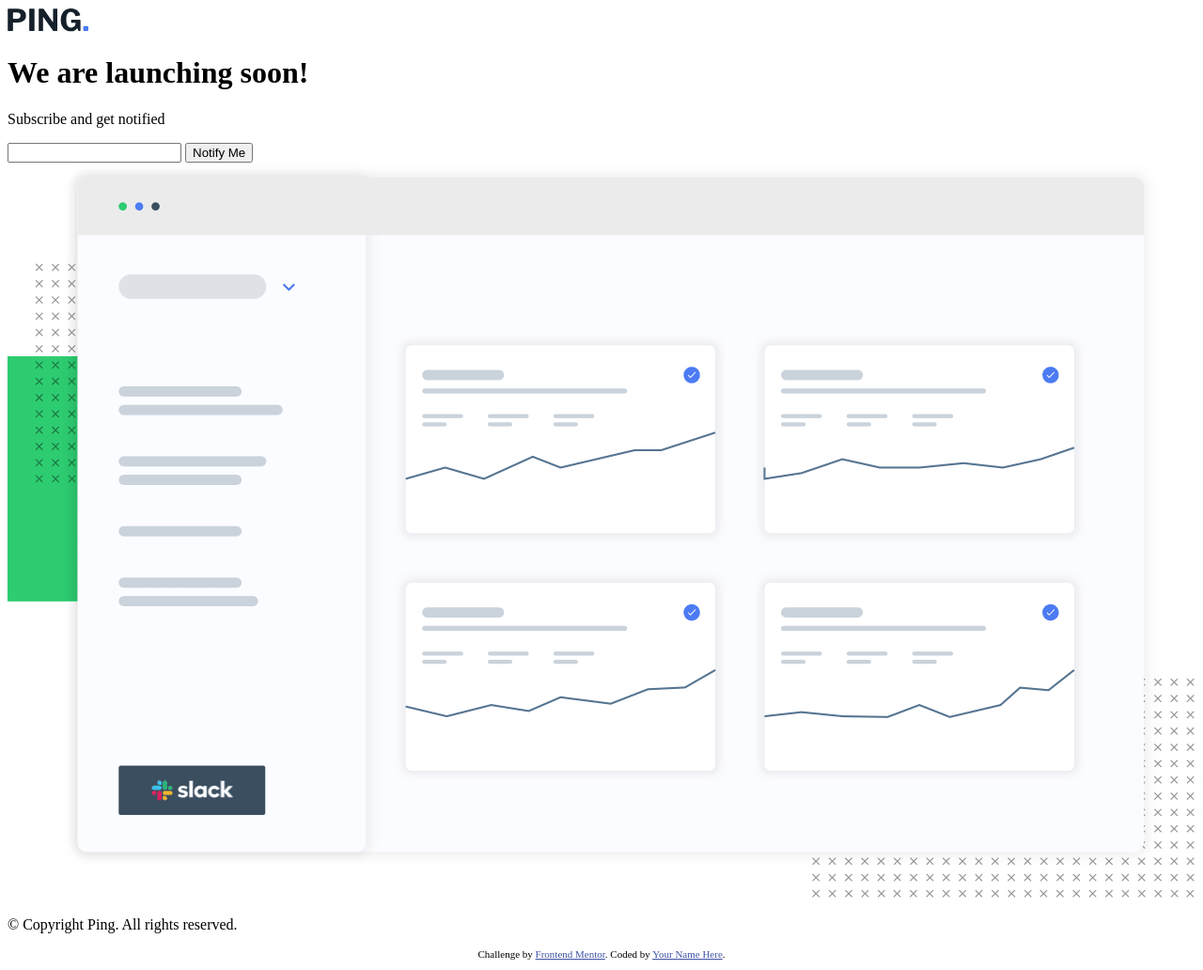
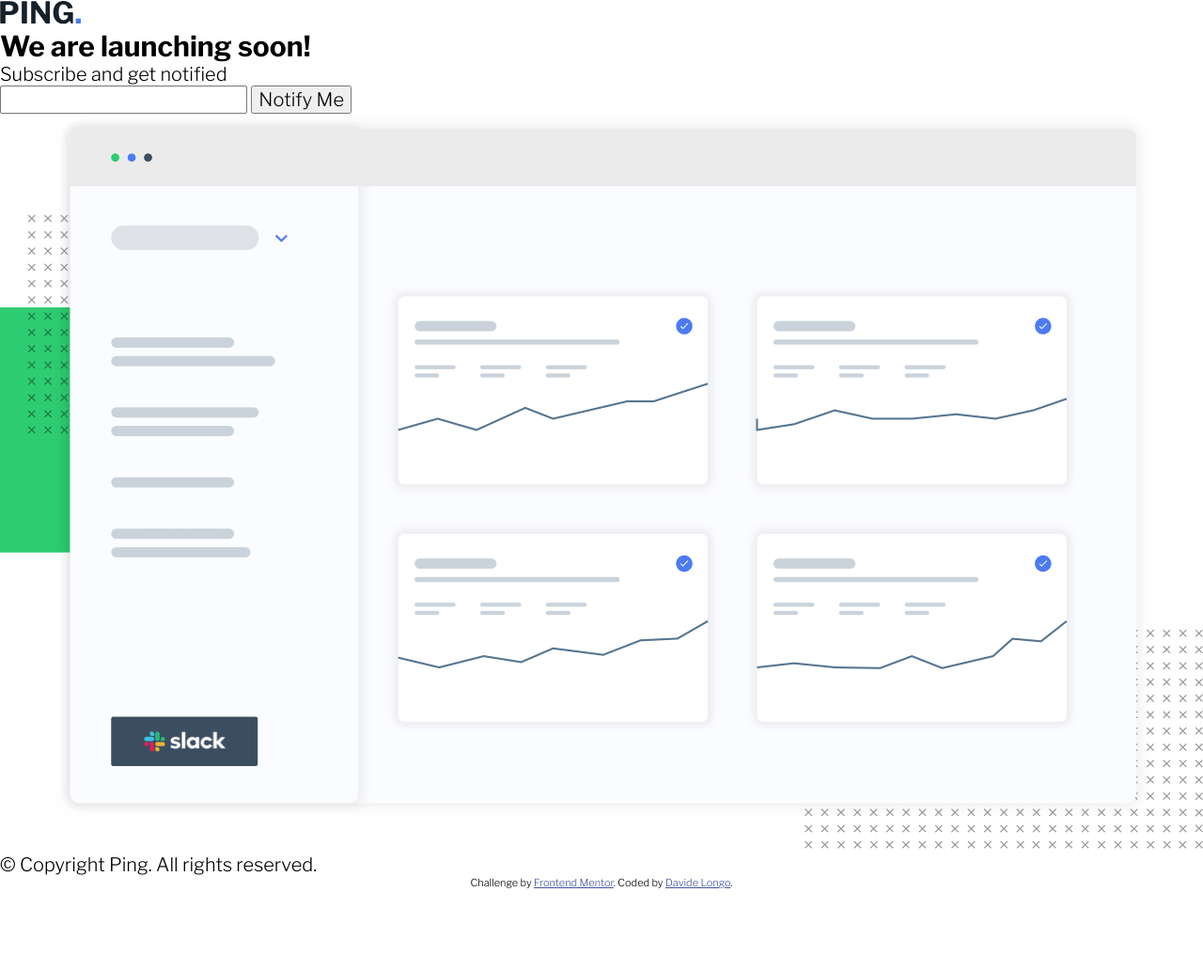
Before and after one commit to davidelng/13-ping-coming-soon-page, a plain HTML site: page index.html in a window 1280 px wide. Shown: the whole page at 94% size. After the commit the page ends 946 px from the top, so only its background shows below. Drawn offline with nearby package versions, Linux system fonts and the light colour scheme; files that its build step writes are made by us from their sources.

Commit message:
initial structure

```diff
--- a/index.html
+++ b/index.html
@@ -13,25 +13,29 @@
 </head>
 
 <body>
+  <header><img src="images/logo.svg" alt="logo"></header>
 
   <main>
-    <header><img src="images/logo.svg" alt="logo"></header>
-    <h1>We are launching soon!</h1>
+    <section class="tex">
+      <h1>We are launching soon!</h1>
+      <p>Subscribe and get notified</p>
+    </section>
 
-    <p>Subscribe and get notified</p>
-
-    <input type="email" name="Your email address..." id="email">
-    <input type="submit" value="Notify Me">
+    <section class="email">
+      <input type="email" name="Your email address..." id="email">
+      <input type="submit" value="Notify Me">
+    </section>
 
     <img src="images/illustration-dashboard.png" alt="dashboard illustration">
-
-    <p>&copy; Copyright Ping. All rights reserved.</p>
   </main>
 
   <footer>
+    <div class="copyright">
+      <p>&copy; Copyright Ping. All rights reserved.</p>
+    </div>
     <p class="attribution">
       Challenge by <a href="https://www.frontendmentor.io?ref=challenge" target="_blank">Frontend Mentor</a>.
-      Coded by <a href="#">Your Name Here</a>.
+      Coded by <a href="https://github.com/davidelng">Davide Longo</a>.
     </p>
   </footer>
 </body>
--- a/style.scss
+++ b/style.scss
@@ -6,5 +6,28 @@ $very-dark-blue: hsl(209, 33%, 12%);
 $font-stack: 'Libre Franklin', sans-serif;
 $font-size: 20px;
 
+*, *::before *::after {
+    box-sizing: border-box;
+}
+
+body, h1, h2, p {
+    margin: 0;
+}
+
+input, button {
+    font: inherit;
+}
+
+img {
+    max-width: 100%;
+    height: auto;
+}
+
+body {
+    min-height: 100vh;
+    font-size: $font-size;
+    font-family: $font-stack;
+}
+
 .attribution { font-size: 11px; text-align: center; }
 .attribution a { color: hsl(228, 45%, 44%); }
```
Also changed, not shown: style.css (added), 2 other files.
